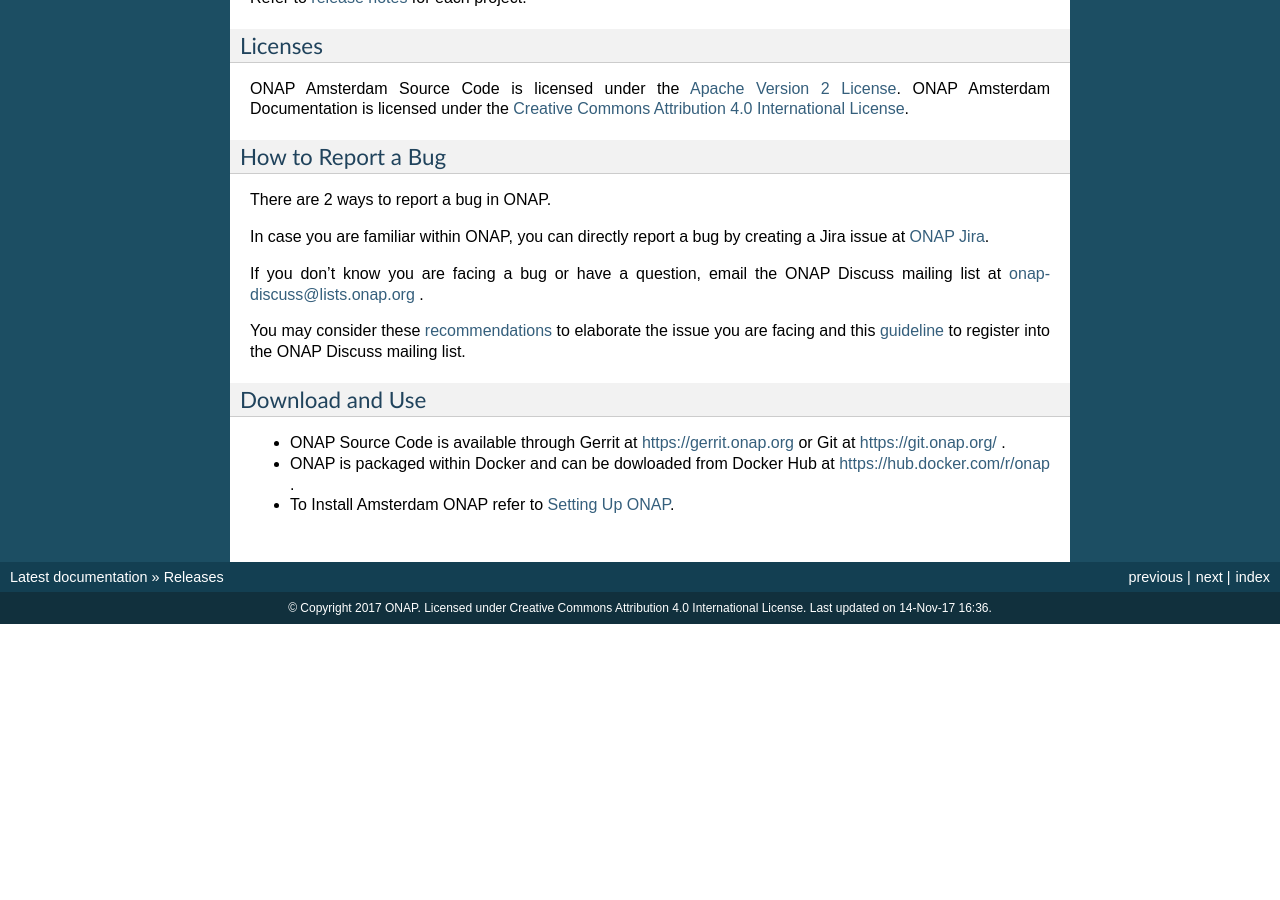
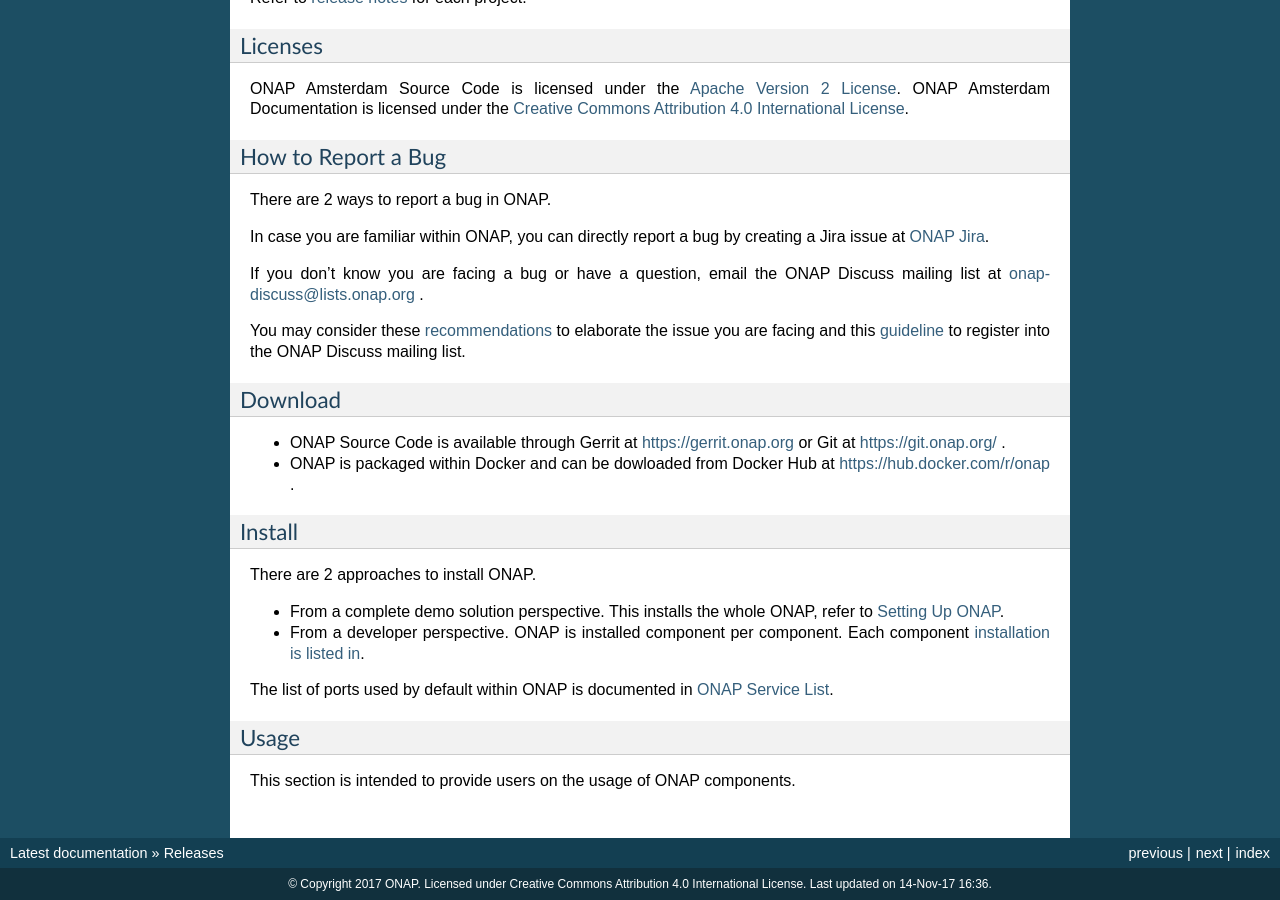
Before and after one commit to onap/doc, a Sphinx documentation site: the page built from docs/release/index.rst, in a window 1280 px wide and 900 px high, scrolled down 1050 px. Built offline with Sphinx 7.4.7, drawn with Linux system fonts in a browser that asks for light colours; formulas are drawn with MathJax 3; pages that are not in the unit, such as notebooks, are missing from menus; before the commit the page ends 1674 px from its top, so only the background shows below that; some of the changed text lies outside the part shown.

Commit message:
Update Master Release Notes
Breakdown existing Download and usage into 3 specific sections:
1)Download
2)Instal
3)Usage

Issue-Id: DOC-150

Change-Id: I7cc788dbd400a8f0f7e1e5c858f4391ccd4a49bf
Signed-off-by: Gildas Lanilis <gildas.lanilis@huawei.com>

```diff
--- a/docs/release/index.rst
+++ b/docs/release/index.rst
@@ -81,11 +81,23 @@
 You may consider these `recommendations <https://wiki.onap.org/display/DW/Tracking+Issues+with+JIRA#TrackingIssueswithJIRA-RecommendationsforwrittingProperJIRAIssue>`_ to elaborate the issue you are facing and this `guideline <https://wiki.onap.org/display/DW/Mailing+Lists>`_ to register into the ONAP Discuss mailing list.
 
 
-Download and Use
-++++++++++++++++
+Download
+++++++++
 
 * ONAP Source Code is available through Gerrit at https://gerrit.onap.org or Git at https://git.onap.org/ .
 
 * ONAP is packaged within Docker and can be dowloaded from Docker Hub at https://hub.docker.com/r/onap .
 
-* To Install Amsterdam ONAP refer to :ref:`Setting Up ONAP <demo-installing-running-onap>`.
+
+Install
++++++++
+There are 2 approaches to install ONAP.
+
+* From a complete demo solution perspective. This installs the whole ONAP, refer to :ref:`Setting Up ONAP <demo-installing-running-onap>`.
+
+* From a developer perspective. ONAP is installed component per component. Each component :ref:`installation is listed in<doc_onap-developer_guide_projects>`.
+The list of ports used by default within ONAP is documented in `ONAP Service List <https://wiki.onap.org/display/DW/ONAP+Services+List>`_.
+
+Usage
++++++
+This section is intended to provide users on the usage of ONAP components.
```
